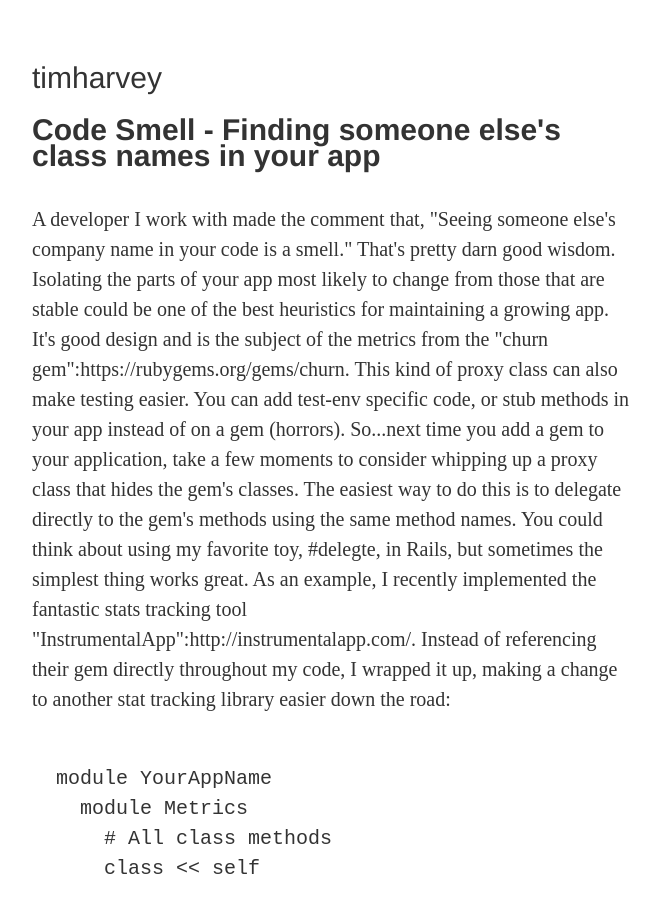
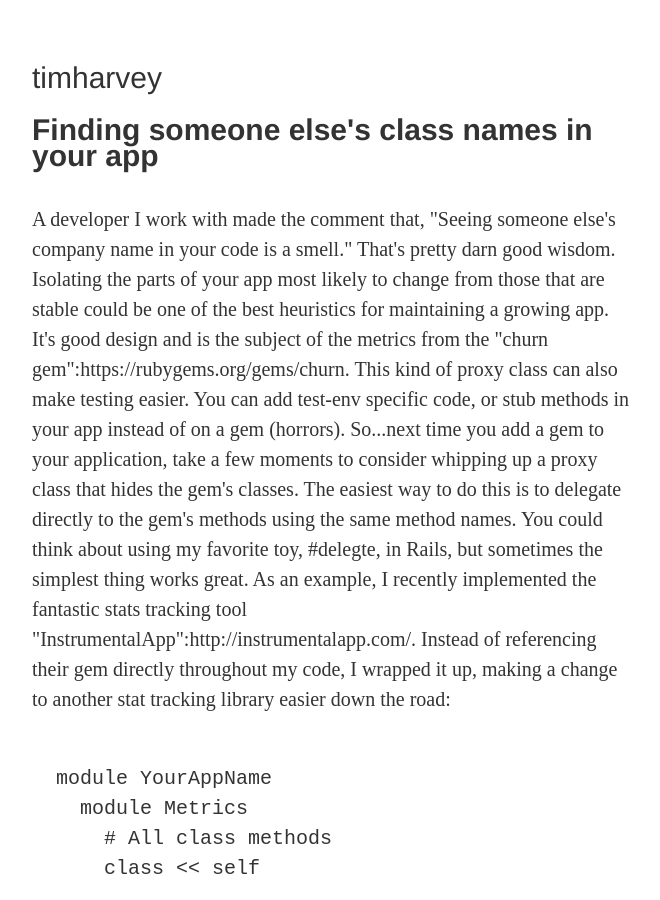
Before and after one commit to tjh/tjh.github.io, a Jekyll site: the page built from index.html, in a window 1280 px wide and 900 px high. Shown: the whole window, without its empty margins (40-700 px from the left). Built offline with Jekyll 4.4.1, drawn with Linux system fonts in a browser that asks for light colours; some of the changed text lies outside the part shown.

Commit message:
Fix broken gist plugin link
Replace with a simple markdown link.

```diff
--- a/_posts/2010-06-14-ppl-day-1-meaningful-names.markdown
+++ b/_posts/2010-06-14-ppl-day-1-meaningful-names.markdown
@@ -25,7 +25,7 @@
 - **The length of a name should correspond to the size of its scope** - This was a really helpful distinction for me. I often use really long names, hoping to make the intent and meaning of everything really clear. Unfortunately, as my coworkers remind me, the long names can cloud the code and confuse things with too much information. Some of my issue is that I know too much about how a class/function will be used and code in that knowledge, breaking encapsulation and increasing coupling. Thankfully, TDD helps with this, but it's still something I need to work on.
 - **Avoid mental mapping** - This point made a ton of sense to me. Don't make the person reading your code translate (map) one thing into something else. Single letter variable names are a great example of this. Even if you're in an address function, it doesn't make sense to use "a" for the address variable name. Your reader will constantly map "a" into "address" in their mind, increasing the juggling they have to do. I can see using single letter variable names in only in a few situations: 1) While using "i" for a loop index 2) A one-line block argument 3) Perhaps using "f" within a the form_for block of a view helper. That last one is still somewhat malodorous to me as the files are typically longer than a function and you have to map "f" to "form". However, it's used rather often and as it's familiarity increases, the mental juggling declines.
 
-{% gist 2794746 %}
+Check out [gist 2794746](https://gist.github.com/2794746)
 
 Yep, if you didn't already know, I'm a currently a Ruby guy. So, you'll have to bear with me as all my examples will probably be Ruby code. And, I may not test all of it. The code above probably will execute, but I didn't try it. You can be my tech editor. If you see an error, let me know and I'll fix it.
 
--- a/_posts/2012-11-30-hide-your-gems.textile
+++ b/_posts/2012-11-30-hide-your-gems.textile
@@ -1,6 +1,6 @@
 ---
 layout: post
-title: Code Smell - Finding someone else's class names in your app
+title: Finding someone else's class names in your app
 
 ---
 
```
